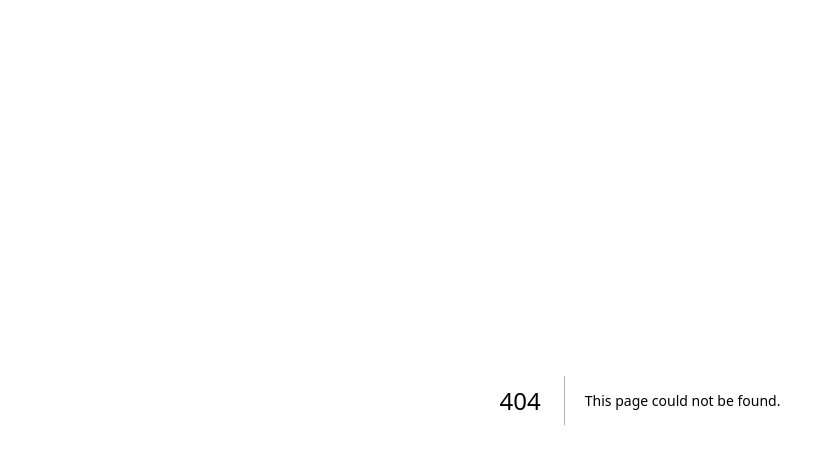
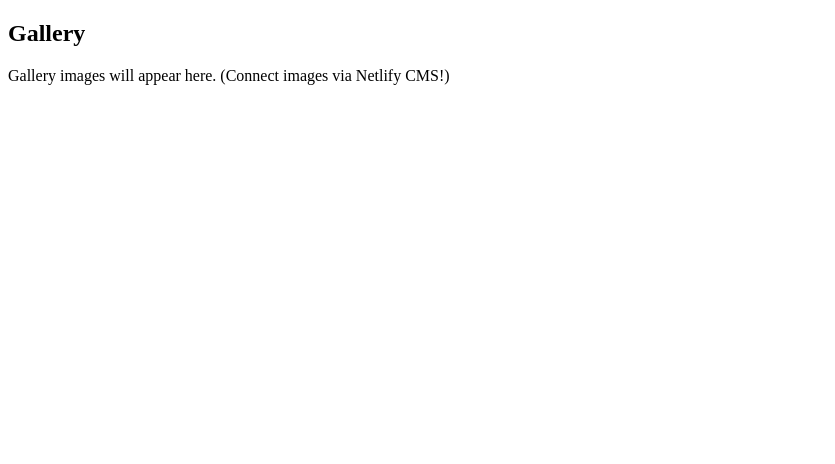
Before and after one commit to Plk-3/hairstylist-website, a Next.js app: page /gallery in a window 1280 px wide. Before the commit this address had no page. Shown: the top 464 px of the page, without its empty margins (0-835 px from the left). Built offline with nearby package versions, Linux system fonts and the light colour scheme.

Commit message:
Create gallery.js

```diff
--- /dev/null
+++ b/pages/gallery.js
@@ -0,0 +1,8 @@
+export default function Gallery() {
+  return (
+    <section>
+      <h1>Gallery</h1>
+      <p>Gallery images will appear here. (Connect images via Netlify CMS!)</p>
+    </section>
+  )
+}
```
